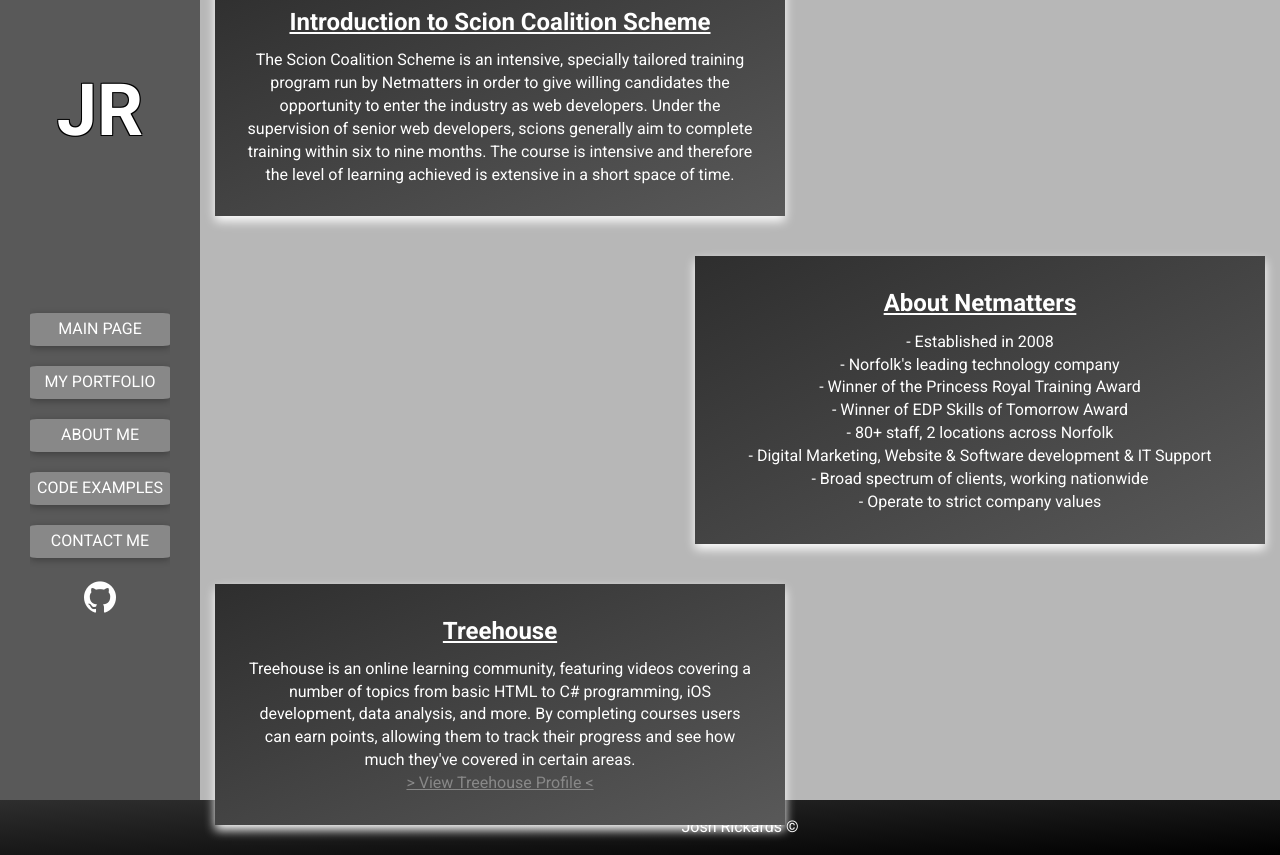
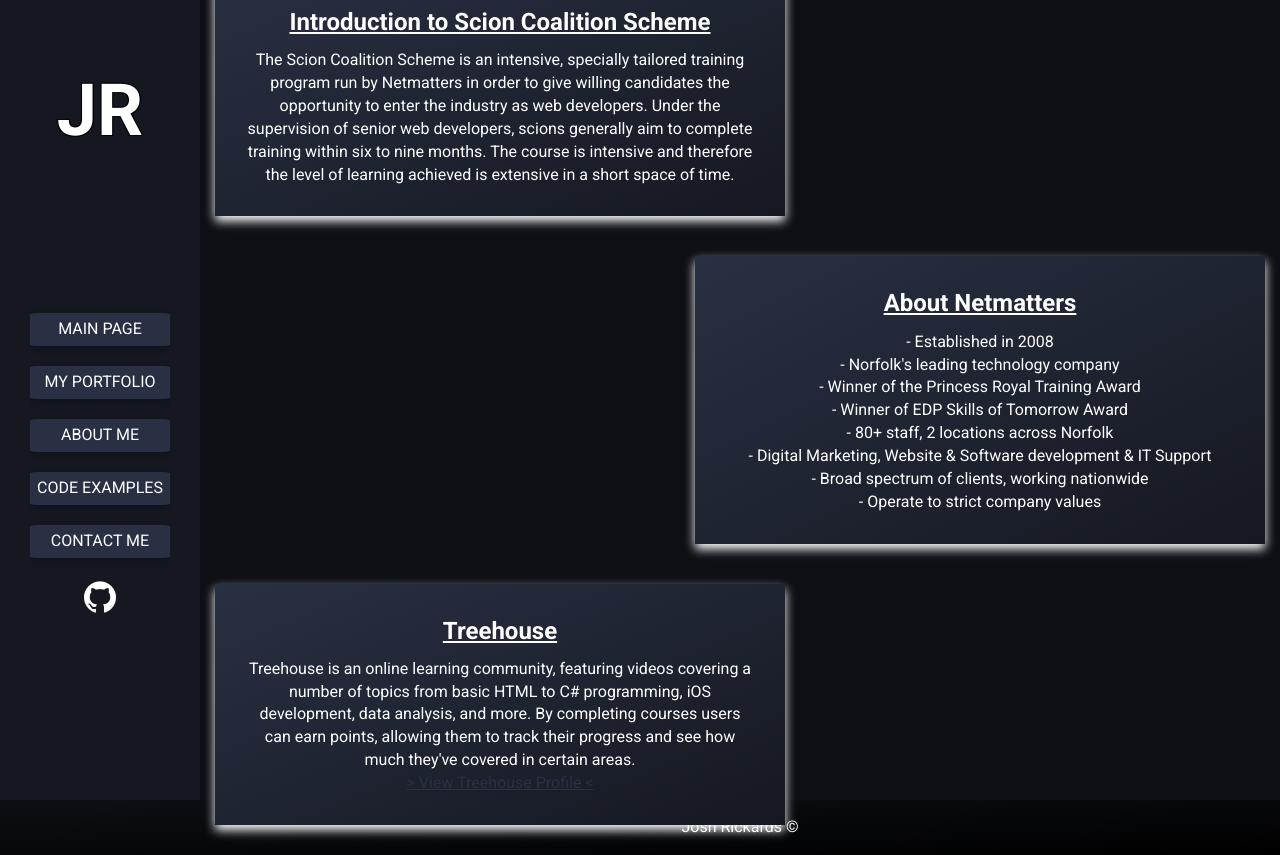
Before and after one commit to JoshR95/portfolioJR95, a PHP site: page /pages/scsScheme.php in a window 1280 px wide. Run offline with PHP 8.4, Linux system fonts and the light colour scheme; some web fonts are replaced.

Commit message:
changed colour scheme again to a dark blue theme

```diff
--- a/css/application.css
+++ b/css/application.css
@@ -242,7 +242,7 @@ nav {
   -webkit-box-pack: center;
       -ms-flex-pack: center;
           justify-content: center;
-  background-color: #595959;
+  background-color: #151821;
   width: 200px;
 }
 
@@ -315,7 +315,7 @@ nav {
   padding: 0;
   margin-bottom: 20px;
   width: 140px;
-  background-color: #888888;
+  background-color: #293043;
   border-radius: 5%;
   -webkit-box-shadow: 0 2px 7px rgba(0, 0, 0, 0.3);
           box-shadow: 0 2px 7px rgba(0, 0, 0, 0.3);
@@ -433,8 +433,8 @@ footer {
   -webkit-box-pack: center;
       -ms-flex-pack: center;
           justify-content: center;
-  background: -webkit-gradient(linear, left top, right bottom, from(#2e2e2e), to(black));
-  background: linear-gradient(to bottom right, #2e2e2e, black);
+  background: -webkit-gradient(linear, left top, right bottom, from(#0d0f15), to(black));
+  background: linear-gradient(to bottom right, #0d0f15, black);
   color: white;
 }
 
@@ -768,28 +768,28 @@ textarea.colored-input:focus {
 input::-webkit-input-placeholder, textarea::-webkit-input-placeholder {
   font-family: "Roboto", sans-serif;
   font-weight: 400;
-  color: #2e2e2e;
+  color: #0d0f15;
   opacity: 1;
 }
 
 input::-moz-placeholder, textarea::-moz-placeholder {
   font-family: "Roboto", sans-serif;
   font-weight: 400;
-  color: #2e2e2e;
+  color: #0d0f15;
   opacity: 1;
 }
 
 input:-ms-input-placeholder, textarea:-ms-input-placeholder {
   font-family: "Roboto", sans-serif;
   font-weight: 400;
-  color: #2e2e2e;
+  color: #0d0f15;
   opacity: 1;
 }
 
 input::-ms-input-placeholder, textarea::-ms-input-placeholder {
   font-family: "Roboto", sans-serif;
   font-weight: 400;
-  color: #2e2e2e;
+  color: #0d0f15;
   opacity: 1;
 }
 
@@ -1184,11 +1190,11 @@ textarea::placeholder {
   -webkit-box-pack: center;
       -ms-flex-pack: center;
           justify-content: center;
-  background-color: #b7b7b7;
+  background-color: #0d0f15;
 }
 
 .scsScheme-header {
-  background-color: #2e2e2e;
+  background-color: white;
 }
 
 .scs-scheme {
@@ -1213,8 +1219,8 @@ textarea::placeholder {
 .scs-scheme-element {
   width: 100%;
   font-size: 1rem;
-  background: -webkit-gradient(linear, left top, right bottom, from(#2e2e2e), to(#595959));
-  background: linear-gradient(to bottom right, #2e2e2e, #595959);
+  background: -webkit-gradient(linear, left top, right bottom, from(#293043), to(#151821));
+  background: linear-gradient(to bottom right, #293043, #151821);
   -webkit-box-shadow: 0 5px 10px white;
           box-shadow: 0 5px 10px white;
   text-align: center;
@@ -1226,14 +1232,14 @@ textarea::placeholder {
   padding-bottom: 10px;
 }
 .scs-scheme-element a {
-  color: #888888;
+  color: #293043;
 }
 .scs-scheme-element a:active,
 .scs-scheme-element a.clicked {
   color: white;
   background-color: #ced0d6;
-  -webkit-box-shadow: inset 0 0 5px #595959;
-          box-shadow: inset 0 0 5px #595959;
+  -webkit-box-shadow: inset 0 0 5px #151821;
+          box-shadow: inset 0 0 5px #151821;
 }
 
 .scs-right-element ul {
--- a/scss/layout/_codeExample.scss
+++ b/scss/layout/_codeExample.scss
@@ -1,14 +1,14 @@
 
 .code-example-main-container {
     min-height: 100vh; // This ensures it takes at least the full viewport height
-    background-color: $second-color;
+    background-color: $fifth-color;
 }
 
 .code-example-title{
     h1{
         // this mixin makes the colour shift from white to second color
         // @include color-gradient;
-        color: $fifth-color;
+        color: $white;
         margin-bottom: 30px;
     }
 }
@@ -54,7 +54,7 @@
     padding: 30px;
     border-radius: 5%;
     box-shadow: 0 5px 20px $white;
-    background: linear-gradient(to bottom right, $fifth-color, $fourth-color );
+    background: linear-gradient(to bottom right, $third-color, $fourth-color );
     cursor: pointer;
     @include hover-move;
     // this div is so the tag has a relative position to be adujsted to as the ce tag is absolute it positions of the next
--- a/scss/layout/_contact.scss
+++ b/scss/layout/_contact.scss
@@ -64,7 +64,7 @@
 // this colours the input fields background colour and the text when typed into it
 .colored-input,
 textarea.colored-input {
-    background-color: $second-color;
+    background-color: $white;
     color: $fifth-color;
     &:focus {
         outline: none;
@@ -93,7 +93,12 @@ textarea::placeholder {
     border: 3px solid $fifth-color;
     cursor: pointer;
     &:hover {
-        background-color: $fourth-color;
+        background-color: $third-color-light;
+        box-shadow: inset 0 0 5px $fourth-color;
+    }
+    &.clicked {
+        color: $white;
+        background-color: $second-color-light;
         box-shadow: inset 0 0 5px $fourth-color;
     }
 }
--- a/scss/layout/_nav.scss
+++ b/scss/layout/_nav.scss
@@ -91,14 +91,14 @@ nav{
 
     // this darkens the background on hover so you can tell your hovering over it
     &:hover{
-        background-color: $second-color;
+        background-color: $third-color-light;
     }
 
     // this changes the li's background color when clicked
     &:active,
     &.clicked {
         color: $white;
-        background-color: $primary-color;
+        background-color: $fifth-color;
         box-shadow: inset 0 0 5px $fourth-color;
     }
 }
--- a/scss/layout/_portfolio.scss
+++ b/scss/layout/_portfolio.scss
@@ -94,7 +94,7 @@
     }
 
     a {
-        background-color: $fourth-color;
+        background-color: $third-color;
         box-shadow: inset 0 0 5px $fifth-color;
         color: $white;
         font-size: .8rem;
@@ -105,7 +105,7 @@
         transition: background-color 0.3s ease;
 
         &:hover {
-            background-color: $second-color-dark;
+            background-color: $third-color-light;
             box-shadow: inset 0 0 5px $fourth-color;
         }
 
--- a/scss/layout/_scsScheme.scss
+++ b/scss/layout/_scsScheme.scss
@@ -3,11 +3,11 @@
     display: flex;
     flex-direction: column;
     justify-content: center;
-    background-color: $second-color;
+    background-color: $fifth-color;
 }
 
 .scsScheme-header{
-    background-color: $fifth-color;
+    background-color: $white;
 }
 
 .scs-scheme{
@@ -24,7 +24,7 @@
 .scs-scheme-element {
     width: 100%;
     font-size: 1rem;
-    background: linear-gradient(to bottom right, $fifth-color, $fourth-color );
+    background: linear-gradient(to bottom right, $third-color, $fourth-color );
     box-shadow: 0 5px 10px $white;
     text-align: center;
     margin: 20px 0;
--- a/scss/utilities/_config.scss
+++ b/scss/utilities/_config.scss
@@ -7,15 +7,17 @@
 $primary-color: #ced0d6;
 $primary-color-dark: darken($primary-color, 10%);
 
-$second-color: #b7b7b7;
+$second-color: #252b3c;
 $second-color-dark: darken($second-color, 10%);
+$second-color-light: lighten($second-color, 40%);
 
-$third-color: #888888;
+$third-color: #293043;
+$third-color-light: lighten($third-color, 20%);
 
-$fourth-color: #595959;
+$fourth-color: #151821;
 $fourth-color-light: lighten($fourth-color, 20%);
 
-$fifth-color: #2e2e2e;
+$fifth-color: #0d0f15;
 
 //////////////////////////////////////
 
```
Also changed, not shown: other parts of css/application.css (+44 -38 lines), 1 other file.
